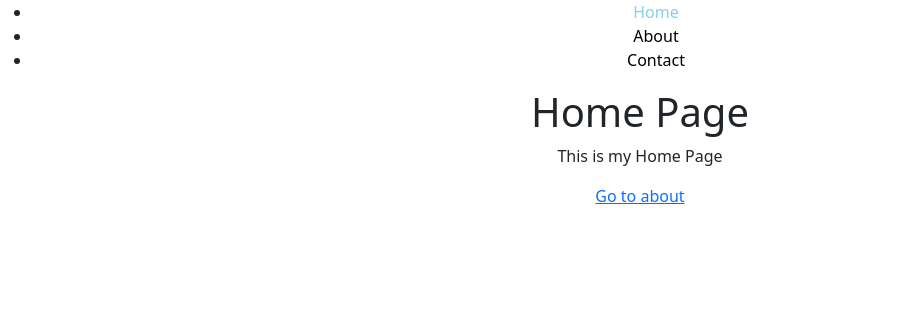
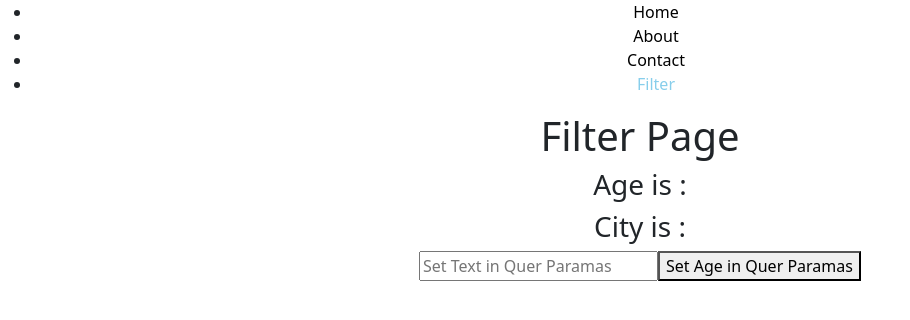
Before and after one commit to NayakVandana/React_js, a React (Create React App) app in the folder blog/: page /filter in a window 1280 px wide. Before the commit this address led to /. Shown: the top 320 px of the page, without its empty margins (0-910 px from the left). Built offline with nearby package versions, Linux system fonts and the light colour scheme.

Commit message:
use SearchParams and setSearchParmas

```diff
--- a/blog/src/App.js
+++ b/blog/src/App.js
@@ -6,6 +6,7 @@
 import About from './component/About'
 import NavBar from "./component/NavBar";
 import User from "./component/User";
+import Filter from "./component/Filter";
 // import Page404 from "./component/Page404";
 
 function App() {
@@ -19,6 +20,7 @@
           {/* <Route path="/*" element={<Page404 />}/> */}
           <Route path="/user/:name" element={<User />}/>
           <Route path="/*" element={<Navigate to="/" />}/>
+          <Route path="/filter" element={<Filter />}/>
         </Routes>
       </BrowserRouter>
     </div>
--- /dev/null
+++ b/blog/src/component/Filter.js
@@ -0,0 +1,20 @@
+import * as React from "react";
+import { useSearchParams } from "react-router-dom";
+function Filter() {
+    const [searchParams, setSearchParams] = useSearchParams();
+    console.warn(searchParams.get("age"));
+    console.warn(searchParams.get("city"));
+    const age = searchParams.get("age");
+    const city = searchParams.get("city");
+    return (
+      <div>
+        <h1>Filter Page</h1>
+        <h3>Age is  : {age}</h3>
+        <h3>City is  : {city}</h3>
+        <input type="text" onChange={(e)=>setSearchParams({text:e.target.value,age:10})} placeholder="Set Text in Quer Paramas"/>
+        <button onClick={(e)=>setSearchParams({age:40})}>Set Age in Quer Paramas</button>
+      </div>
+    )
+  }
+
+  export default  Filter;
--- a/blog/src/component/NavBar.js
+++ b/blog/src/component/NavBar.js
@@ -6,7 +6,7 @@
             <li><NavLink className="nav-bar-link" style={({isActive})=>{return{color:isActive?"skyblue":""}}}  to="/"> Home</NavLink></li>
             <li><NavLink className="nav-bar-link" style={({isActive})=>{return{color:isActive?"skyblue":""}}} to="/about"> About</NavLink></li>
             <li><NavLink className="nav-bar-link" style={({isActive})=>{return{color:isActive?"skyblue":""}}} to="/contact"> Contact</NavLink></li>
-
+            <li><NavLink className="nav-bar-link" style={({isActive})=>{return{color:isActive?"skyblue":""}}} to="/filter"> Filter</NavLink></li>
         </ul>
       </div>
     )
```
